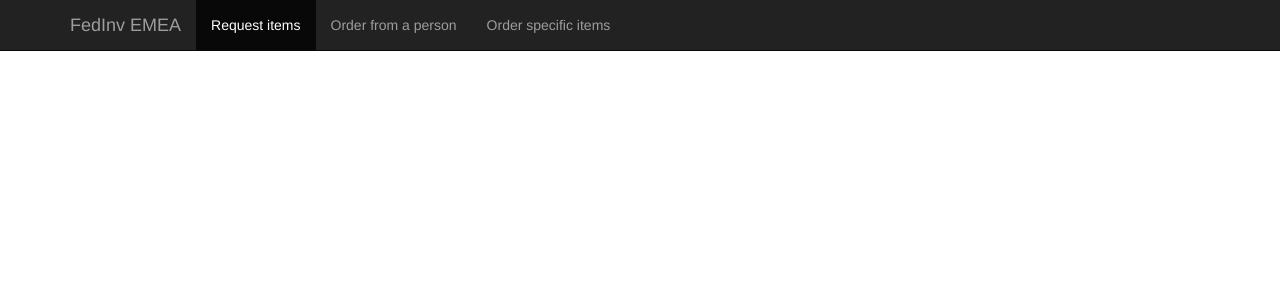
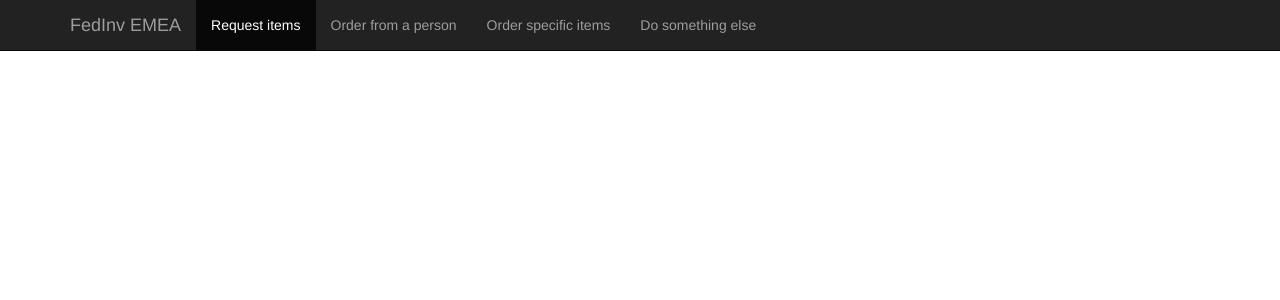
Before and after one commit to fedorahungary/fedinv, a Django app: page /swag/ in a window 1280 px wide. Shown: the top 300 px of the page. Run offline with Django 3.2, Linux system fonts and the light colour scheme; some libraries are stand-ins or nearby versions.

Commit message:
swag: template: add a back button
Signed-off-by: Levente Kurusa <levex@linux.com>

```diff
--- a/fedinv/fedinv/templates/swag/index.html
+++ b/fedinv/fedinv/templates/swag/index.html
@@ -32,6 +32,7 @@
             <li class="active"><a href="#">Request items</a></li>
             <li><a href="manage-people/">Order from a person</a></li>
             <li><a href="manage-swag/">Order specific items</a></li>
+	    <li><a href="../">Do something else</a></li>
           </ul>
         </div>
       </div>
```
